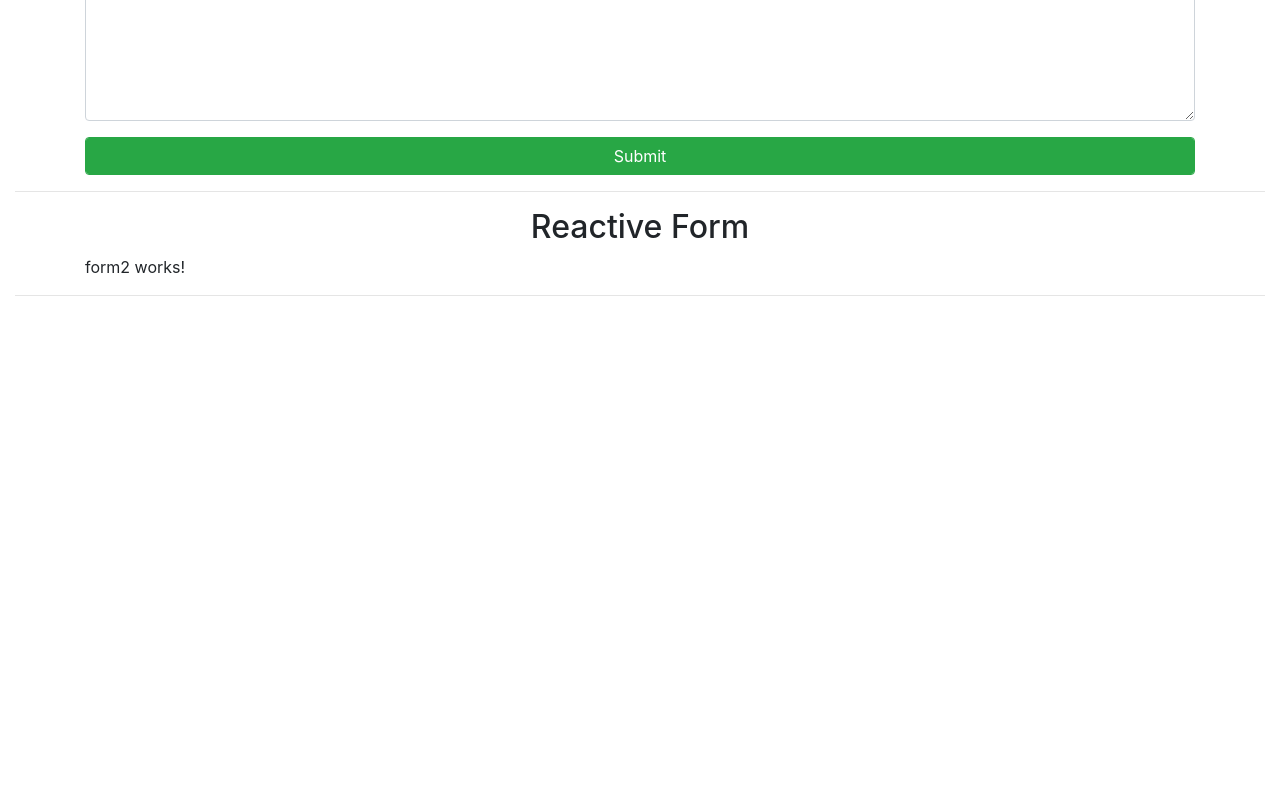
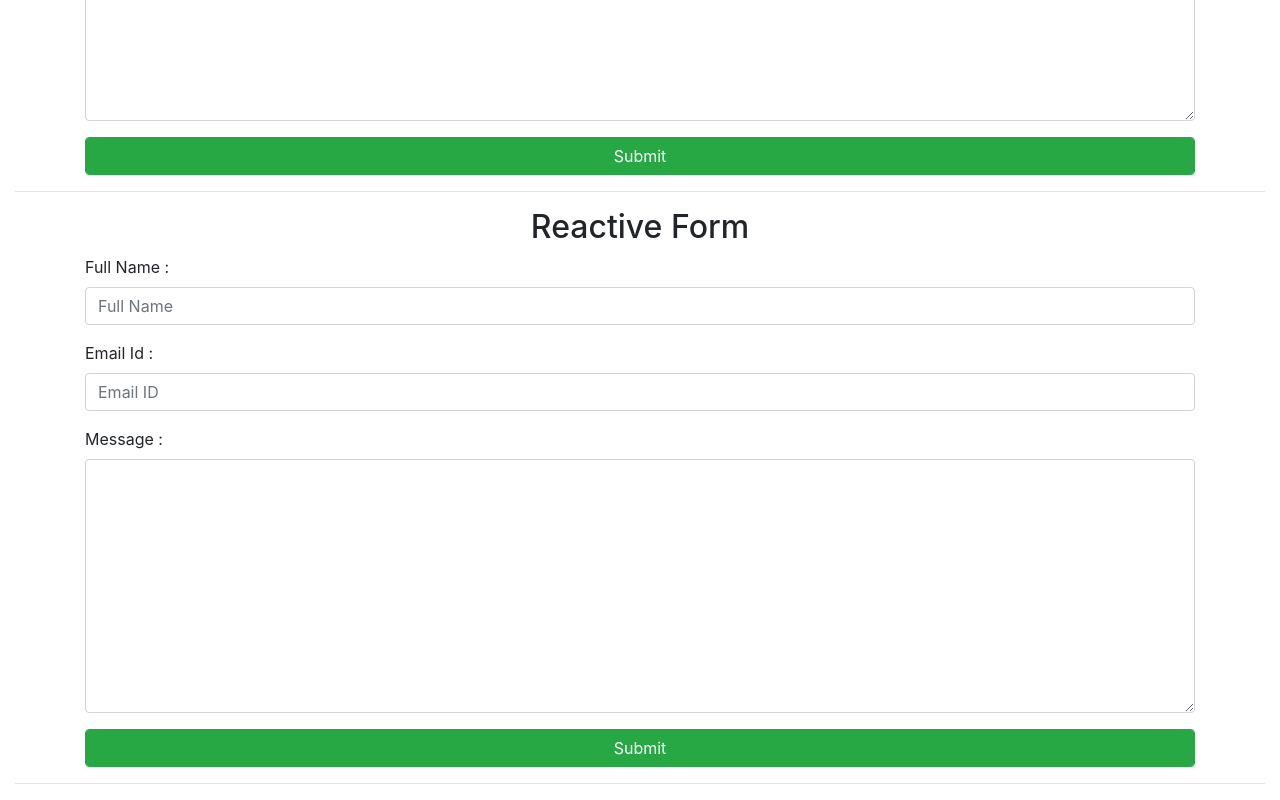
Before and after one commit to deepesh-slt/testAngular, an Angular app: page / in a window 1280 px wide. Shown: the part 439-1239 px from the top of the page. Before the commit the page ends 800 px from the top, so only its background shows below. Built offline with nearby package versions, Linux system fonts and the light colour scheme.

Commit message:
custom validation

```diff
--- a/src/app/forms/form2/form2.component.html
+++ b/src/app/forms/form2/form2.component.html
@@ -1 +1,79 @@
-<p>form2 works!</p>
+<!-- <p *ngIf="$rForm.value">{{ $rForm.value | json}}</p> -->
+
+<form [formGroup]="rForm" autocomplete="off">
+
+    <!-- Full Name Input -->
+    <div class="form-group">
+        <label for="name">Full Name :</label>
+        <input
+            type="text"
+            name="name"
+            id="name"
+            class="form-control"
+            placeholder="Full Name"
+
+            formControlName="name"
+        >
+    </div>
+    <!-- Name ValidatioN Errors -->
+    <div class="alert alert-danger" *ngIf="rfElement('name')?.touched && rfElement('name')?.invalid">
+
+        <div *ngIf="rfElement('name')?.errors?.required">Name Field Can Not Be Empty !</div>
+
+        <div *ngIf="rfElement('name')?.errors?.minlength">Name should be minimum of {{ rfElement('name')?.errors?.minlength.requiredLength }} characters long</div>
+
+        <div *ngIf="rfElement('name')?.errors?.maxlength">Name should be maximum of {{ rfElement('name')?.errors?.maxlength.requiredLength }} characters long</div>
+
+        <div *ngIf="rfElement('name')?.errors?.nameValidation">Name is Invalid</div>
+
+    </div>
+
+    <!-- Email Input -->
+    <div class="form-group">
+        <label for="email">Email Id :</label>
+        <input
+            type="email"
+            name="email"
+            id="email"
+            class="form-control"
+            placeholder="Email ID"
+
+            formControlName="email"
+        >
+    </div>
+    <!-- Email ValidatioN Errors -->
+    <div class="alert alert-danger" *ngIf="rfElement('email')?.touched && rfElement('email')?.invalid">
+
+        <div *ngIf="rfElement('email')?.errors?.required">Email Field Can Not Be Empty !</div>
+
+        <div *ngIf="rfElement('email')?.errors?.email">Email Id is Invalid</div>
+
+    </div>
+
+    <!-- Message Area -->
+    <div class="form-group">
+        <label for="message">Message :</label>
+        <textarea
+            name="message"
+            id="message"
+            cols="30"
+            rows="10"
+            class="form-control"
+
+            formControlName="message"
+        ></textarea>
+    </div>
+    <!-- Message ValidatioN Errors -->
+    <!-- <div class="alert alert-danger" *ngIf="$message.touched && $message.invalid">
+
+        <div *ngIf="$message.errors?.required">Message Field Can Not Be Empty !</div>
+
+    </div> -->
+
+    <!-- Submit Button -->
+    <div class="form-group">
+        <button type="submit" class="form-control btn btn-success">
+            Submit
+        </button>
+    </div>
+</form>
--- a/src/app/forms/form2/form2.component.ts
+++ b/src/app/forms/form2/form2.component.ts
@@ -1,4 +1,6 @@
 import { Component, OnInit } from '@angular/core';
+import { AbstractControl, FormControl, FormGroup, Validators } from '@angular/forms';
+import { FormValidation } from '../validation/form-validation.validators';
 
 @Component({
   selector: 'dg-form2',
@@ -7,9 +9,33 @@ import { Component, OnInit } from '@angular/core';
 })
 export class Form2Component implements OnInit {
 
+  rForm = new FormGroup(
+    {
+      name : new FormControl('',[
+        Validators.required,
+        Validators.minLength(4),
+        Validators.maxLength(20),
+        FormValidation.nameValidation
+      ]),
+      email : new FormControl('',[
+        Validators.required,
+        Validators.email
+      ]),
+      message : new FormControl('',Validators.required),
+    }
+  );
+
   constructor() { }
 
   ngOnInit(): void {
   }
 
+  rFormSubmit(form : HTMLFormElement) {
+    console.log(form);
+  }
+
+  rfElement(element : string) : AbstractControl | null {
+    return this.rForm.get(element);
+  }
+
 }
--- /dev/null
+++ b/src/app/forms/validation/form-validation.validators.ts
@@ -0,0 +1,11 @@
+import { AbstractControl, ValidationErrors } from "@angular/forms";
+
+export class FormValidation {
+    static nameValidation(control : AbstractControl) : ValidationErrors | null {
+
+        if(!control.value.match('hello'))
+            return {nameValidation : true};
+
+        return null;
+    };
+}
```
